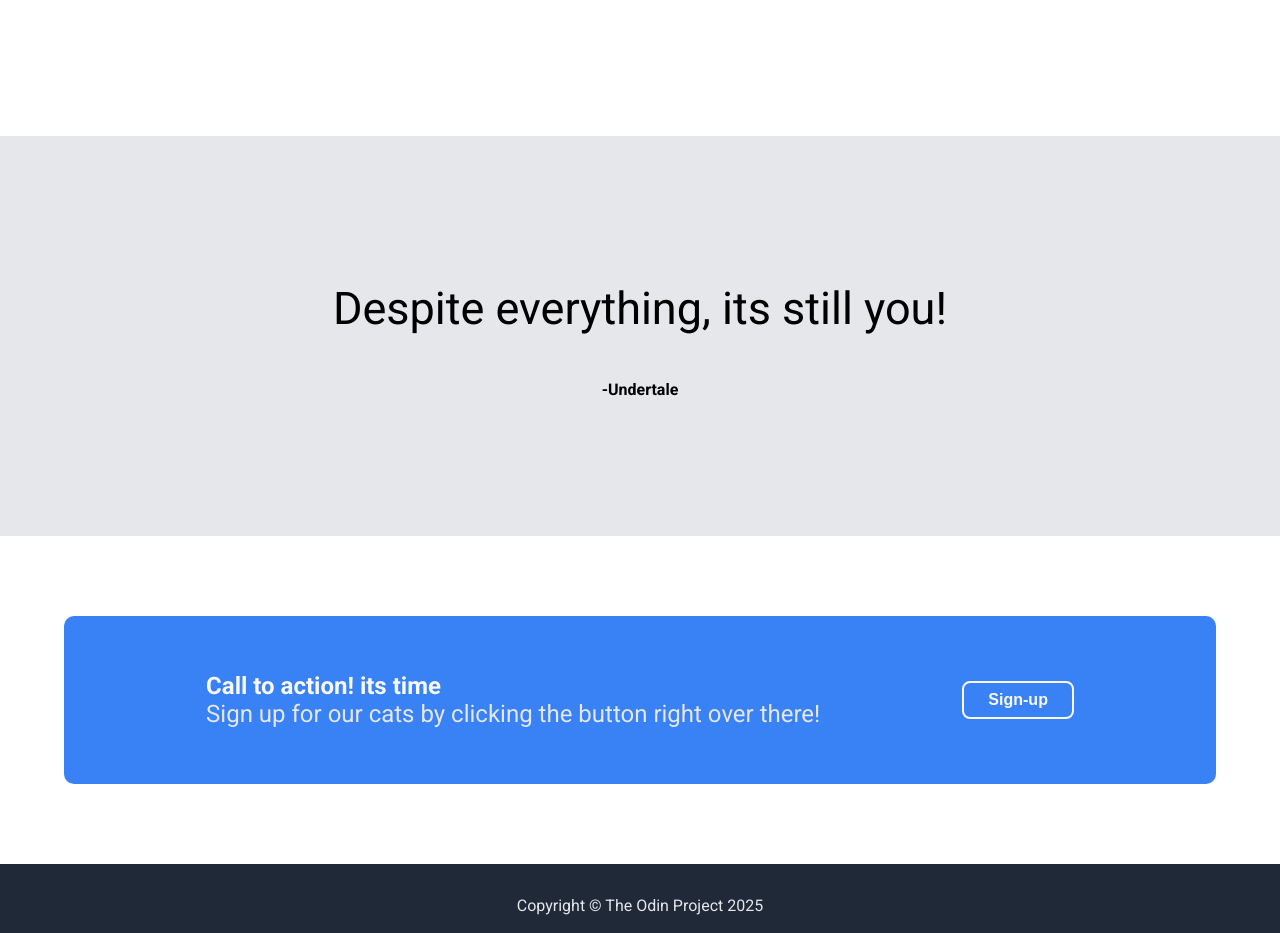
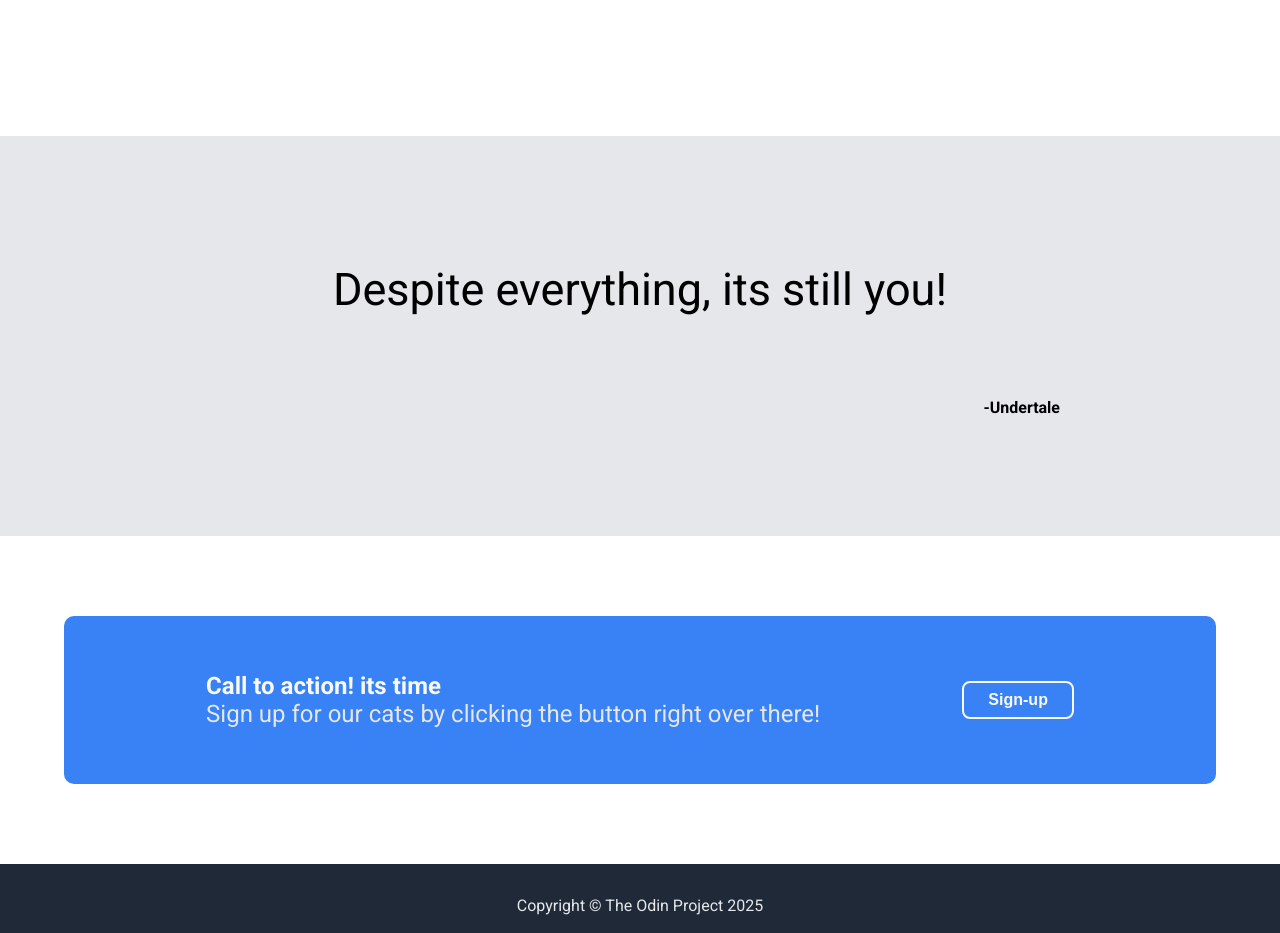
Before and after one commit to Hexcha/odin-landing-page, a plain HTML site: page index.html in a window 1280 px wide. Shown: the part 820-1753 px from the top of the page. Drawn offline with Linux system fonts and the light colour scheme.

Commit message:
Made quote section prettier.

```diff
--- a/index.html
+++ b/index.html
@@ -45,7 +45,7 @@
         </div>
     </div>
     <div class="quote-section">
-        <div class="qoute-text">
+        <div class="quote-text">
             <p id="quote">Despite everything, its still you!</p>
             <h6 id="quoter"> -Undertale</h6>
         </div>
--- a/style.css
+++ b/style.css
@@ -106,6 +106,14 @@ img{
     height: 400px;
     margin-bottom: 0;
     justify-content: center;
+    align-items: center;
+}
+.quote-text{
+    display: flex;
+    flex-direction: column;
+    max-width: 840px;
+    width: 100%;
+    margin: 0 auto;
 }
 
 #quote{
@@ -113,6 +121,7 @@ img{
 }
 #quoter{
     font-size: 16px;
+    text-align: right;
 }
 
 .sign-up{
```
